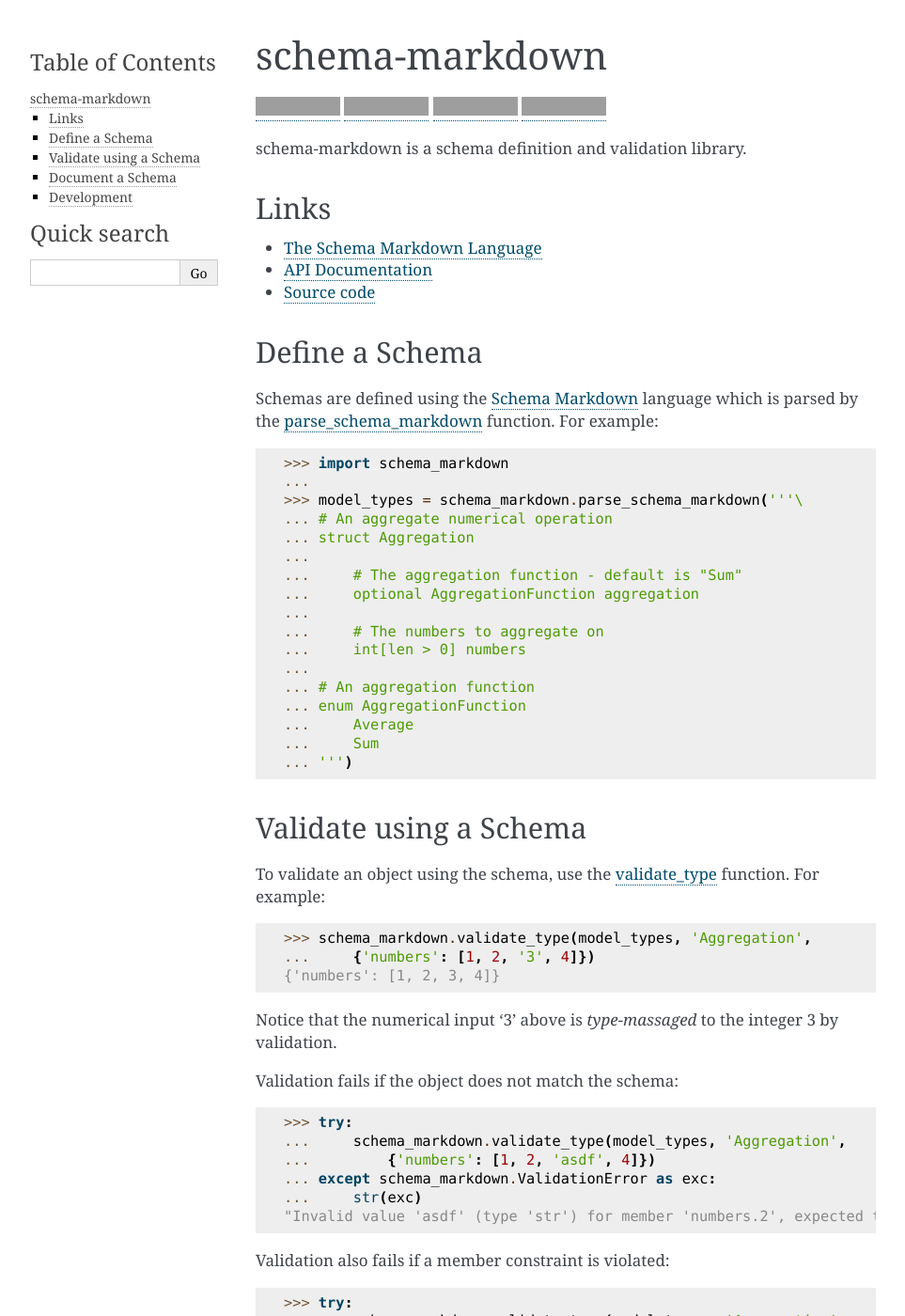
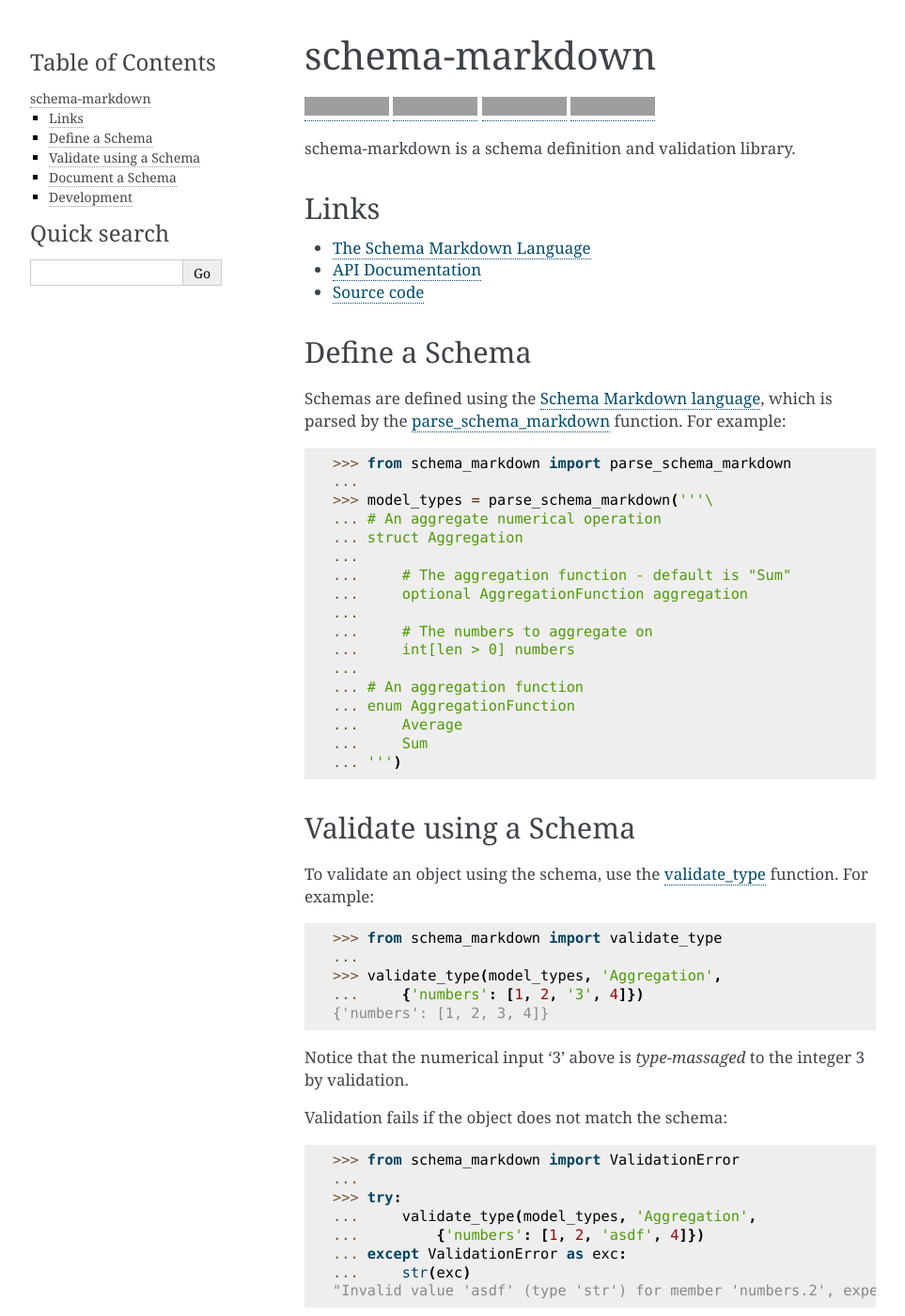
Before and after one commit to craigahobbs/schema-markdown, a Sphinx documentation site: the page built from doc/index.rst, in a window 1280 px wide and 1400 px high. Shown: the whole window at 94% size, without its empty margins (148-1111 px from the left). Built offline with Sphinx 7.4.7, drawn with Linux system fonts in a browser that asks for light colours; some of the changed text lies outside the part shown; grey boxes are pictures that could not be loaded.

Commit message:
update docs

```diff
--- a/README.rst
+++ b/README.rst
@@ -35,14 +35,14 @@ Define a Schema
 ---------------
 
 Schemas are defined using the
-`Schema Markdown <https://craigahobbs.github.io/schema-markdown-js/language/>`__
-language which is parsed by the
+`Schema Markdown language <https://craigahobbs.github.io/schema-markdown-js/language/>`__,
+which is parsed by the
 `parse_schema_markdown <https://craigahobbs.github.io/schema-markdown/reference.html#parse-schema-markdown>`__
 function. For example:
 
->>> import schema_markdown
+>>> from schema_markdown import parse_schema_markdown
 ...
->>> model_types = schema_markdown.parse_schema_markdown('''\
+>>> model_types = parse_schema_markdown('''\
 ... # An aggregate numerical operation
 ... struct Aggregation
 ...
@@ -66,7 +66,9 @@ To validate an object using the schema, use the
 `validate_type <https://craigahobbs.github.io/schema-markdown/reference.html#validate-type>`__
 function. For example:
 
->>> schema_markdown.validate_type(model_types, 'Aggregation',
+>>> from schema_markdown import validate_type
+...
+>>> validate_type(model_types, 'Aggregation',
 ...     {'numbers': [1, 2, '3', 4]})
 {'numbers': [1, 2, 3, 4]}
 
@@ -74,19 +76,21 @@ Notice that the numerical input '3' above is *type-massaged* to the integer 3 by
 
 Validation fails if the object does not match the schema:
 
+>>> from schema_markdown import ValidationError
+...
 >>> try:
-...     schema_markdown.validate_type(model_types, 'Aggregation',
+...     validate_type(model_types, 'Aggregation',
 ...         {'numbers': [1, 2, 'asdf', 4]})
-... except schema_markdown.ValidationError as exc:
+... except ValidationError as exc:
 ...     str(exc)
 "Invalid value 'asdf' (type 'str') for member 'numbers.2', expected type 'int'"
 
 Validation also fails if a member constraint is violated:
 
 >>> try:
-...     schema_markdown.validate_type(model_types, 'Aggregation',
+...     validate_type(model_types, 'Aggregation',
 ...         {'numbers': []})
-... except schema_markdown.ValidationError as exc:
+... except ValidationError as exc:
 ...     str(exc)
 "Invalid value [] (type 'list') for member 'numbers', expected type 'array' [len > 0]"
 
--- a/doc/conf.py
+++ b/doc/conf.py
@@ -62,7 +62,8 @@ html_theme_options = {
     'fixed_sidebar': True,
     'github_user': 'craigahobbs',
     'github_repo': 'schema-markdown',
-    'show_powered_by': False
+    'show_powered_by': False,
+    'sidebar_width': '16em'
 }
 
 # Add any paths that contain custom static files (such as style sheets) here,
--- a/doc/index.rst
+++ b/doc/index.rst
@@ -5,3 +5,5 @@
    :hidden:
 
    reference
+   utility
+   errors
```
Also changed, not shown: doc/errors.rst (added, +16 -0 lines), doc/reference.rst (+0 -58 lines), doc/utility.rst (added, +46 -0 lines), 1 other file.
